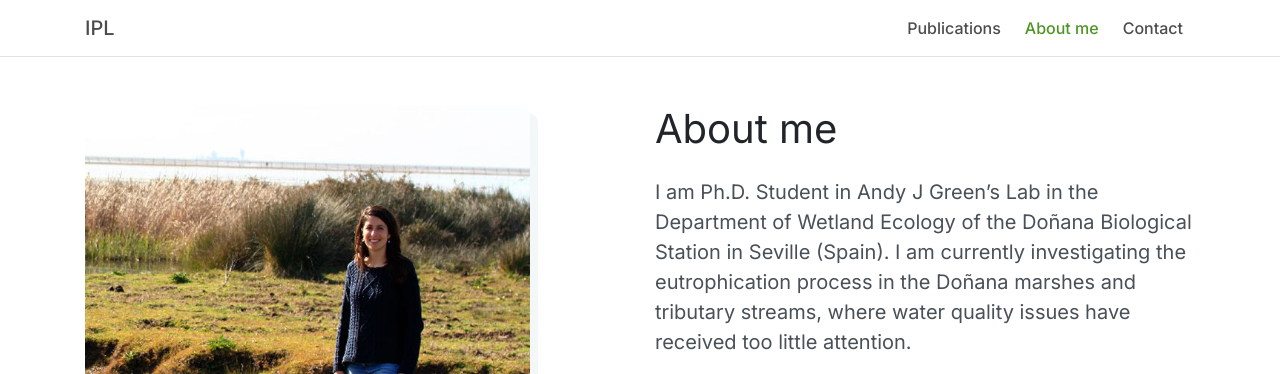
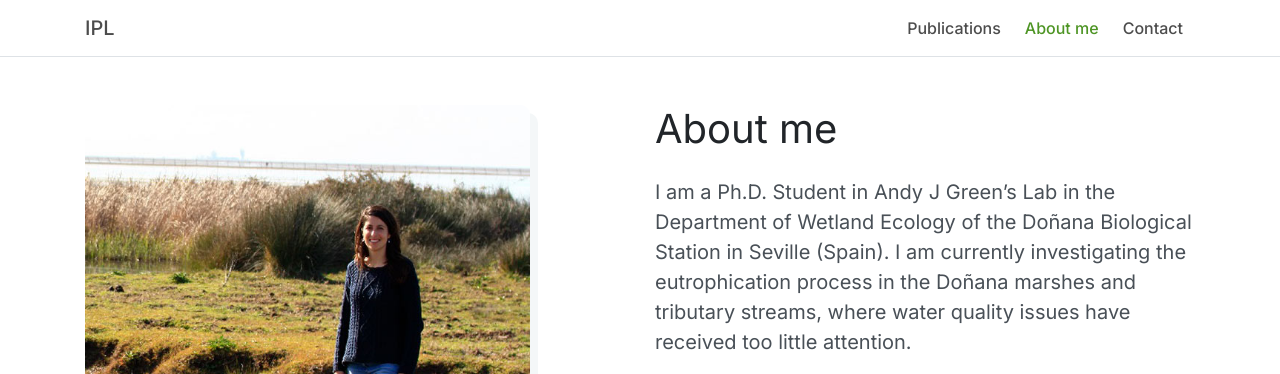
Before and after one commit to ireneparedes/ireneparedes.github.io, a Jekyll site: the page built from about.html, in a window 1280 px wide. Shown: the top 374 px of the page. Built offline with Jekyll 4.4.1, drawn with Linux system fonts in a browser that asks for light colours.

Commit message:
Fix typo in about page

```diff
--- a/about.html
+++ b/about.html
@@ -9,7 +9,7 @@ title: About - Irene Paredes Losada
             <div class="row justify-content-lg-between">
                 <div class="col-lg-6 order-md-2">
                     <h1 class="mb-4">About me</h1>
-                    <p class="lead">I am Ph.D. Student in Andy J Green’s Lab in the Department of Wetland Ecology of the Doñana Biological
+                    <p class="lead">I am a Ph.D. Student in Andy J Green’s Lab in the Department of Wetland Ecology of the Doñana Biological
                         Station in Seville (Spain). I am currently investigating the eutrophication process in the Doñana
                         marshes and tributary streams, where water quality issues have received too little attention.</p>
                     <p><strong>Studies</strong>: Bachelor in Environmental Sciences (Universidad Autónoma de Madrid, Spain) and
```
